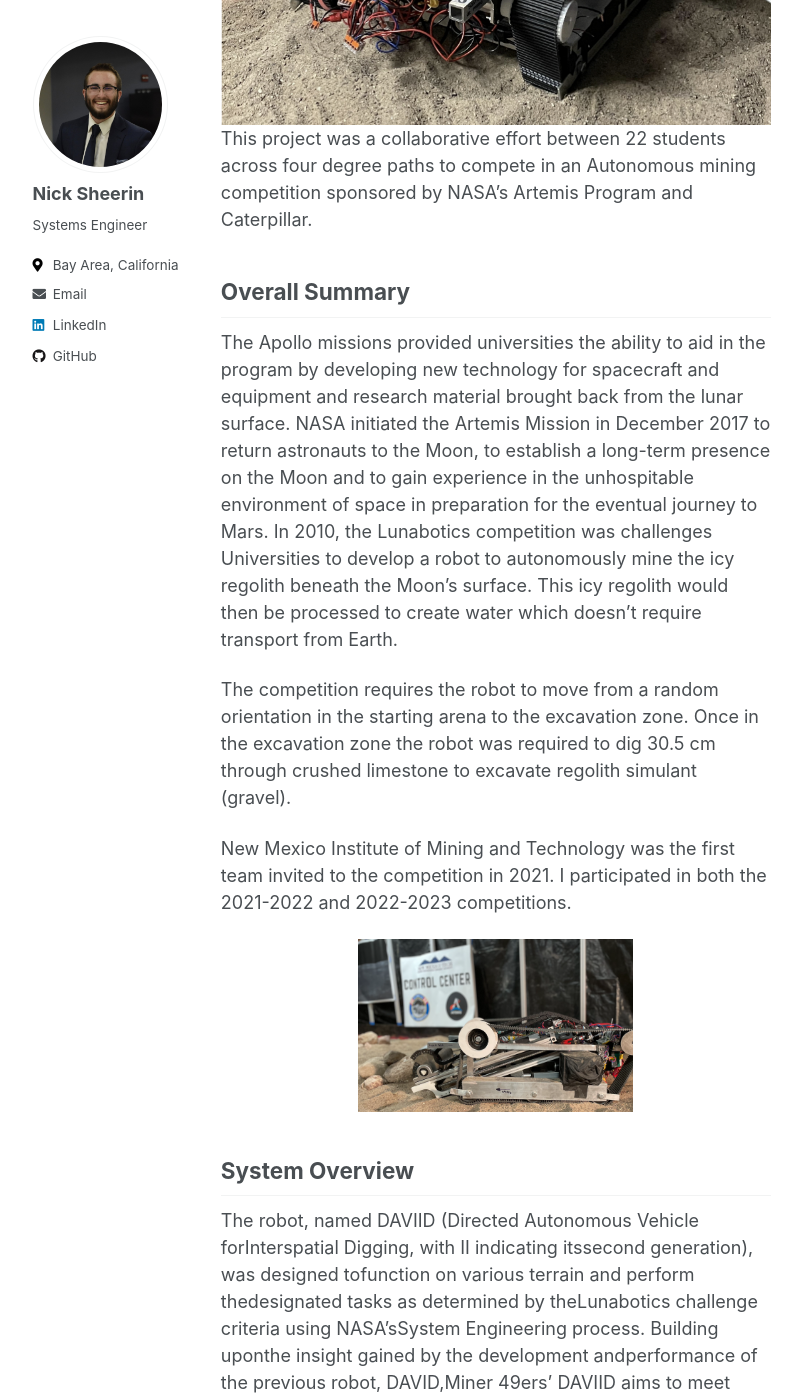
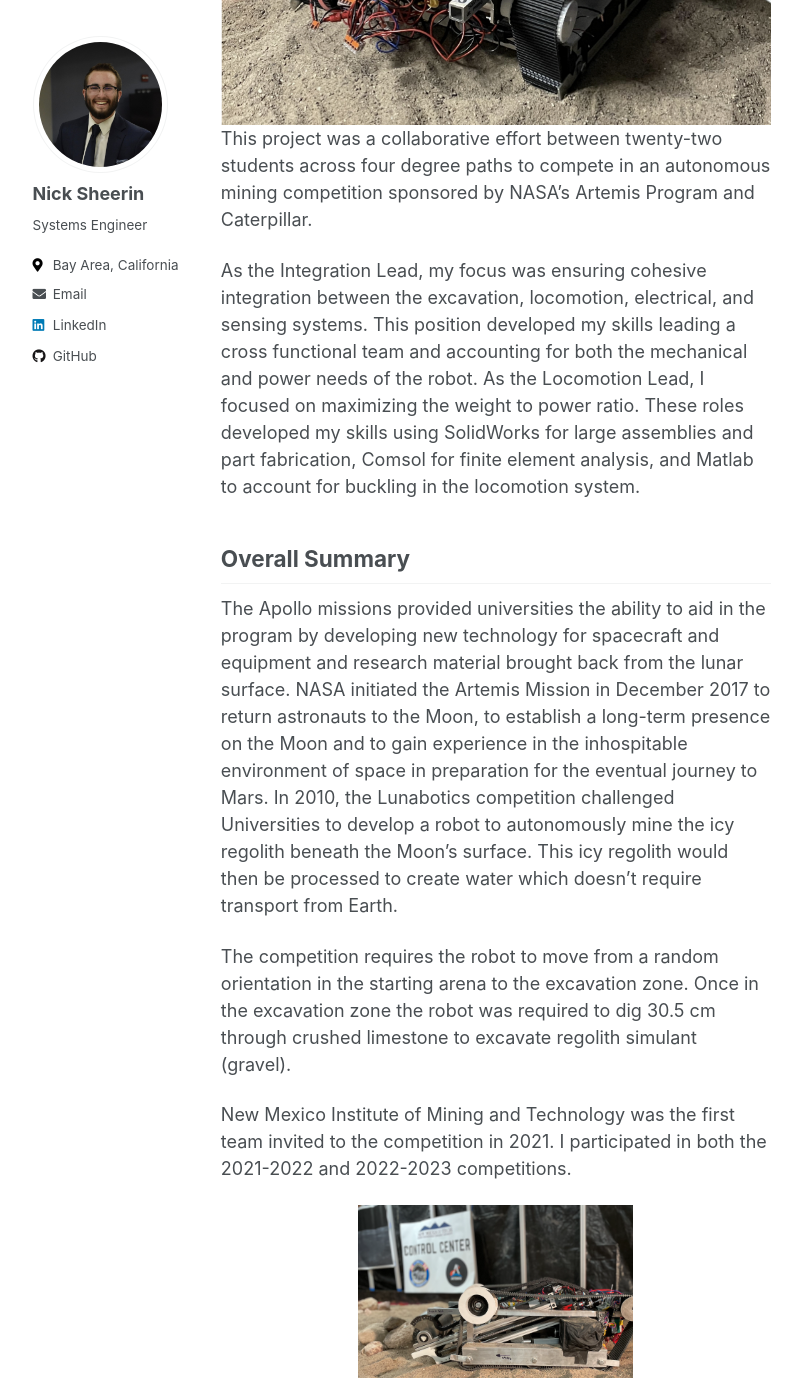
Before and after one commit to nicksheerin/nick_sheerin, a Jekyll site: the page built from _projects/lunabotics.md, in a window 1280 px wide and 1400 px high, scrolled down 581 px. Shown: the whole window, without its empty margins (163-965 px from the left). Built offline with Jekyll 4.4.1, drawn with Linux system fonts in a browser that asks for light colours; some of the changed text lies outside the part shown.

Commit message:
Updated lunabotics

```diff
--- a/_projects/lunabotics.md
+++ b/_projects/lunabotics.md
@@ -13,34 +13,48 @@
 </div>
 
 
-This project was a collaborative effort between 22 students across four degree paths to compete in an Autonomous mining competition sponsored by NASA's Artemis Program and Caterpillar.
+This project was a collaborative effort between twenty-two students across four degree paths to compete in an autonomous mining competition sponsored by NASA's Artemis Program and Caterpillar.
+
+
+As the Integration Lead, my focus was ensuring cohesive integration between the excavation, locomotion, electrical, and sensing systems. This position developed my skills leading a cross functional team and accounting for both the mechanical and power needs of the robot. As the Locomotion Lead, I focused on maximizing the weight to power ratio. These roles developed my skills using SolidWorks for large assemblies and part fabrication, Comsol for finite element analysis, and Matlab to account for buckling in the locomotion system.
+
 
 ## Overall Summary
 
-The Apollo missions provided universities the ability to aid in the program by developing new technology for spacecraft and equipment and research material brought back from the lunar surface. NASA initiated the Artemis Mission in December 2017 to return astronauts to the Moon, to establish a long-term presence on the Moon and to gain experience in the unhospitable environment of space in preparation for the eventual journey to Mars. In 2010, the Lunabotics competition was challenges Universities to develop a robot to autonomously mine the icy regolith beneath the Moon's surface. This icy regolith would then be processed to create water which doesn't require transport from Earth.
+
+The Apollo missions provided universities the ability to aid in the program by developing new technology for spacecraft and equipment and research material brought back from the lunar surface. NASA initiated the Artemis Mission in December 2017 to return astronauts to the Moon, to establish a long-term presence on the Moon and to gain experience in the inhospitable environment of space in preparation for the eventual journey to Mars. In 2010, the Lunabotics competition challenged Universities to develop a robot to autonomously mine the icy regolith beneath the Moon's surface. This icy regolith would then be processed to create water which doesn't require transport from Earth.
+
 
 The competition requires the robot to move from a random orientation in the starting arena to the excavation zone. Once in the excavation zone the robot was required to dig 30.5 cm through crushed limestone to excavate regolith simulant (gravel).
 
+
 New Mexico Institute of Mining and Technology was the first team invited to the competition in 2021. I participated in both the 2021-2022 and 2022-2023 competitions.
+
 
 <div align="center">
 <img src="../../images/projects/lunabotics/DAVIID_Precomp-side.png" width = "50%">
 </div>
 
+
 ## System Overview
 
-The robot, named DAVIID (Directed Autonomous Vehicle forInterspatial Digging, with II indicating itssecond generation), was designed tofunction on various terrain and perform thedesignated tasks as determined by theLunabotics challenge criteria using NASA’sSystem Engineering process. Building uponthe insight gained by the development andperformance of the previous robot, DAVID,Miner 49ers’ DAVIID aims to meet thechallenges posed by this year's competitionrequirements and take lessons learned fromboth the positives and negatives of lastyear's design.
+
+The robot, named DAVIID (Directed Autonomous Vehicle forInterspatial Digging, with II indicating its second generation), was designed to function on various terrain and perform the designated tasks as determined by the Lunabotics challenge criteria using NASA’s System Engineering process. Building on the insight gained by the development and performance of the previous robot, DAVID, Miner 49ers’ DAVIID aimed to meet the challenges posed by the 2023 competition requirements.
+
 
 The table below shows the Technical Performance Measurements of the robot.
+
 
 <div align="center">
 <img src="../../images/projects/lunabotics/tpm_initial_target.png">
 </div>
 
+
 ## Mechanical System
 As the integration Lead, I focused on creating Assembly, Machining, and Welding drawing. I also directed collaboration and integration between the Computer Science, Electrical Engineering, and Mechanical Engineering sub-teams.
 
-Below are examples of Assembly drawings I created in SolidWorks.
+
+Below are some of the Assembly drawings I created in SolidWorks.
 
 <div align="center">
 <img src="../../images/projects/lunabotics/DAVIID-Assy.jpg">
```
